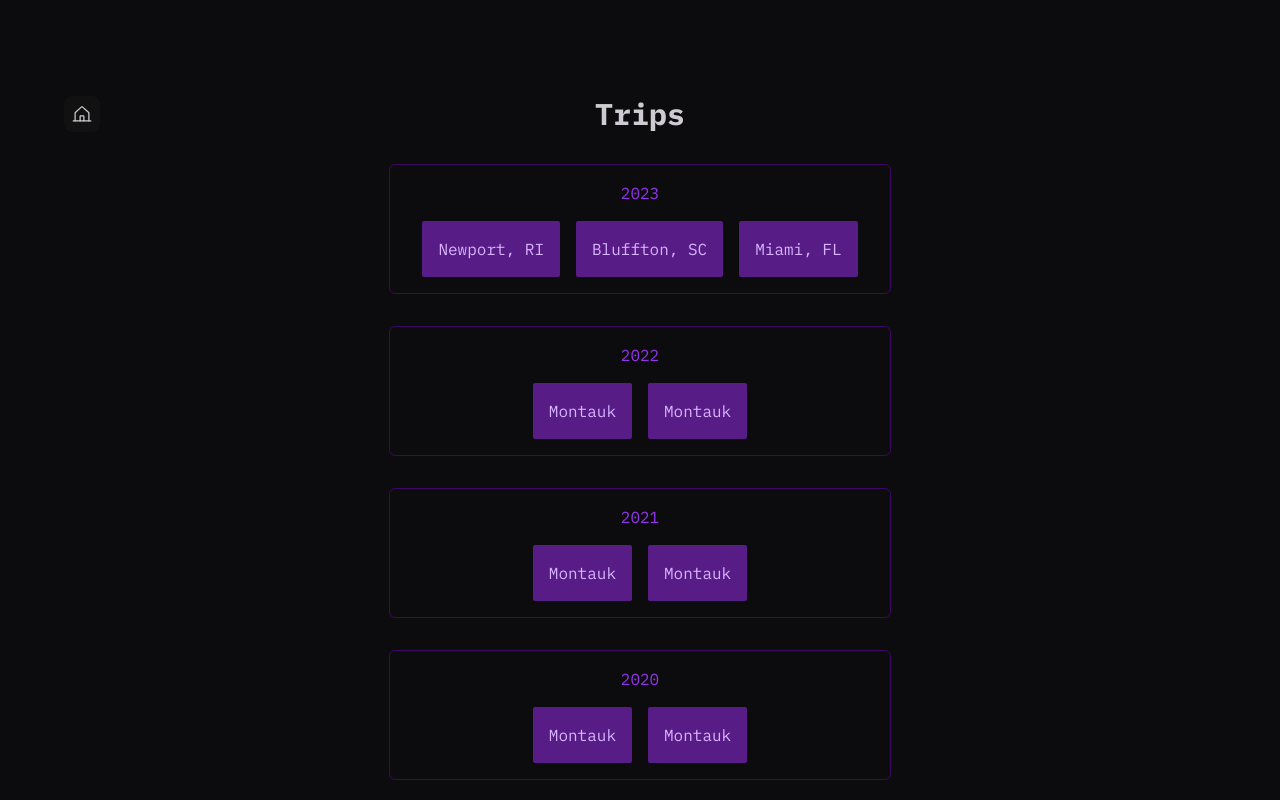
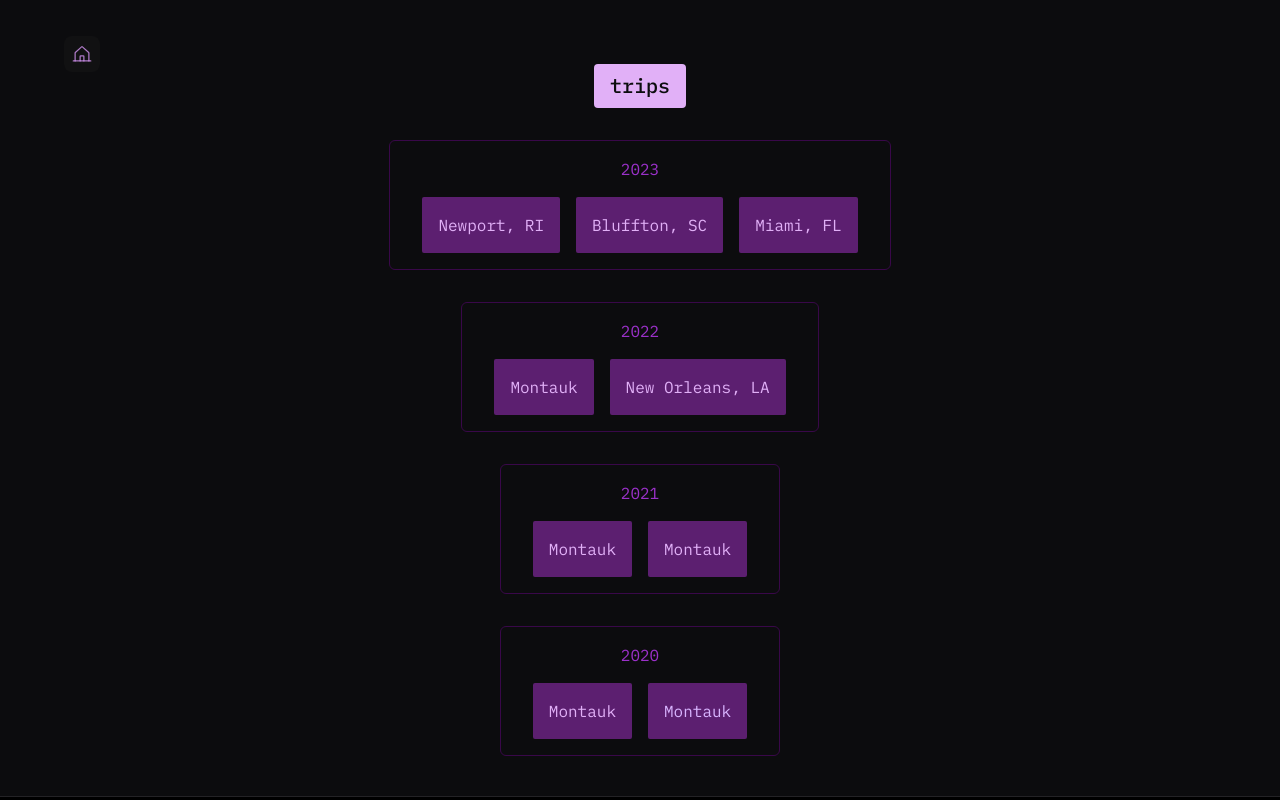
Before and after one commit to ryanfurrh/sam-aswellas-ryan, a Next.js app: page /trips in a window 1280 px wide. Shown: the top 800 px of the page. Built offline with nearby package versions, Linux system fonts and the light colour scheme.

Commit message:
Update styling on trips page

```diff
--- a/src/app/trips/page.tsx
+++ b/src/app/trips/page.tsx
@@ -2,55 +2,59 @@ import BackHome from "@/components/BackHome";
 
 export default function Trips() {
   return (
-    <main className="flex min-h-screen flex-col items-center justify-between p-24 w-full">
-      <div className="absolute w-full left-0">
-        <BackHome />
+    <main className="flex min-h-[calc(100vh-112px)] flex-col items-center justify-between p-10 pt-16 w-full text-lavender-400/80">
+      <div className="absolute left-0 top-9">
+        <BackHome color="" />
       </div>
-      <div className="flex flex-col gap-8">
-        <h1 className="text-3xl text-center font-bold">Trips</h1>
-        <div className="border border-purple-950 px-8 gap-4 flex flex-col py-4 rounded-md">
-          <h1 className="text-center text-purple-600">2023</h1>
-          <div className="flex flex-row gap-4 text-center justify-center">
-            <div className="bg-purple-900 text-purple-300 p-4 rounded-sm">
+      <div className="flex flex-col gap-8 w-full items-center">
+        <div className="px-4 py-2 rounded-[4px] bg-lavender-300 w-fit">
+          <h1 className="text-xl text-center font-medium text-mako-950">
+            trips
+          </h1>
+        </div>
+        <div className="border border-lavender-950 px-8 gap-4 flex flex-col py-4 rounded-md">
+          <h1 className="text-center text-lavender-600">2023</h1>
+          <div className="flex flex-row gap-4 text-center justify-center flex-wrap">
+            <div className="bg-lavender-900 text-lavender-300 p-4 rounded-sm">
               <h2>Newport, RI</h2>
             </div>
-            <div className="bg-purple-900 text-purple-300 p-4 rounded-sm">
+            <div className="bg-lavender-900 text-lavender-300 p-4 rounded-sm">
               <h2>Bluffton, SC</h2>
             </div>
-            <div className="bg-purple-900 text-purple-300 p-4 rounded-sm">
+            <div className="bg-lavender-900 text-lavender-300 p-4 rounded-sm">
               <h2>Miami, FL</h2>
             </div>
           </div>
         </div>
-        <div className="border border-purple-950 px-8 gap-4 flex flex-col py-4 rounded-md">
-          <h1 className="text-center text-purple-600">2022</h1>
+        <div className="border border-lavender-950 px-8 gap-4 flex flex-col flex-wrap py-4 rounded-md">
+          <h1 className="text-center text-lavender-600">2022</h1>
           <div className="flex flex-row gap-4 text-center justify-center">
-            <div className="bg-purple-900 text-purple-300 p-4 rounded-sm">
+            <div className="bg-lavender-900 text-lavender-300 p-4 rounded-sm">
               <h2>Montauk</h2>
             </div>
-            <div className="bg-purple-900 text-purple-300 p-4 rounded-sm">
+            <div className="bg-lavender-900 text-lavender-300 p-4 rounded-sm">
+              <h2>New Orleans, LA</h2>
+            </div>
+          </div>
+        </div>
+        <div className="border border-lavender-950 px-8 gap-4 flex flex-col flex-wrap py-4 rounded-md">
+          <h1 className="text-center text-lavender-600">2021</h1>
+          <div className="flex flex-row gap-4 text-center justify-center">
+            <div className="bg-lavender-900 text-lavender-300 p-4 rounded-sm">
+              <h2>Montauk</h2>
+            </div>
+            <div className="bg-lavender-900 text-lavender-300 p-4 rounded-sm">
               <h2>Montauk</h2>
             </div>
           </div>
         </div>
-        <div className="border border-purple-950 px-8 gap-4 flex flex-col py-4 rounded-md">
-          <h1 className="text-center text-purple-600">2021</h1>
+        <div className="border border-lavender-950 px-8 gap-4 flex flex-col flex-wrap py-4 rounded-md">
+          <h1 className="text-center text-lavender-600">2020</h1>
           <div className="flex flex-row gap-4 text-center justify-center">
-            <div className="bg-purple-900 text-purple-300 p-4 rounded-sm">
+            <div className="bg-lavender-900 text-lavender-300 p-4 rounded-sm">
               <h2>Montauk</h2>
             </div>
-            <div className="bg-purple-900 text-purple-300 p-4 rounded-sm">
-              <h2>Montauk</h2>
-            </div>
-          </div>
-        </div>
-        <div className="border border-purple-950 px-8 gap-4 flex flex-col py-4 rounded-md">
-          <h1 className="text-center text-purple-600">2020</h1>
-          <div className="flex flex-row gap-4 text-center justify-center">
-            <div className="bg-purple-900 text-purple-300 p-4 rounded-sm">
-              <h2>Montauk</h2>
-            </div>
-            <div className="bg-purple-900 text-purple-300 p-4 rounded-sm">
+            <div className="bg-lavender-900 text-purple-300 p-4 rounded-sm">
               <h2>Montauk</h2>
             </div>
           </div>
```
